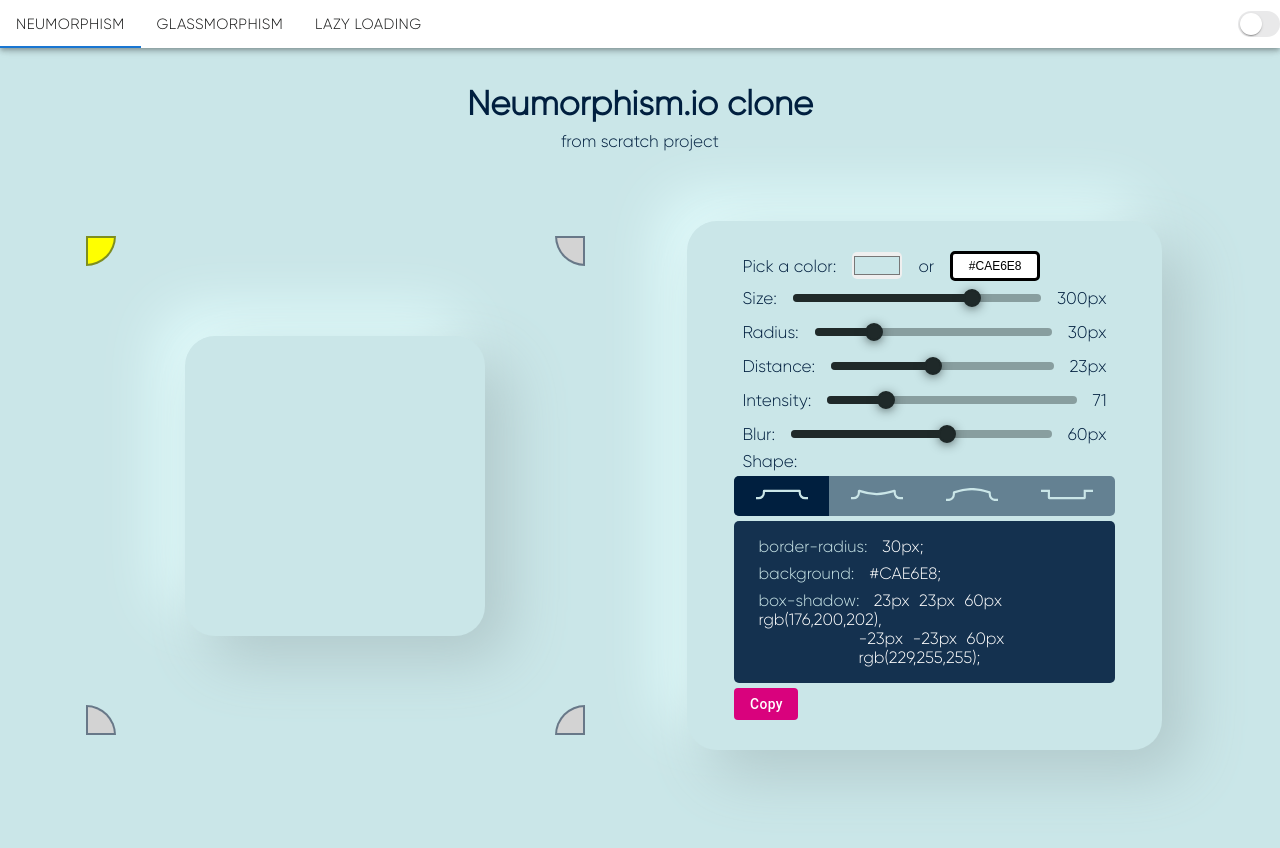
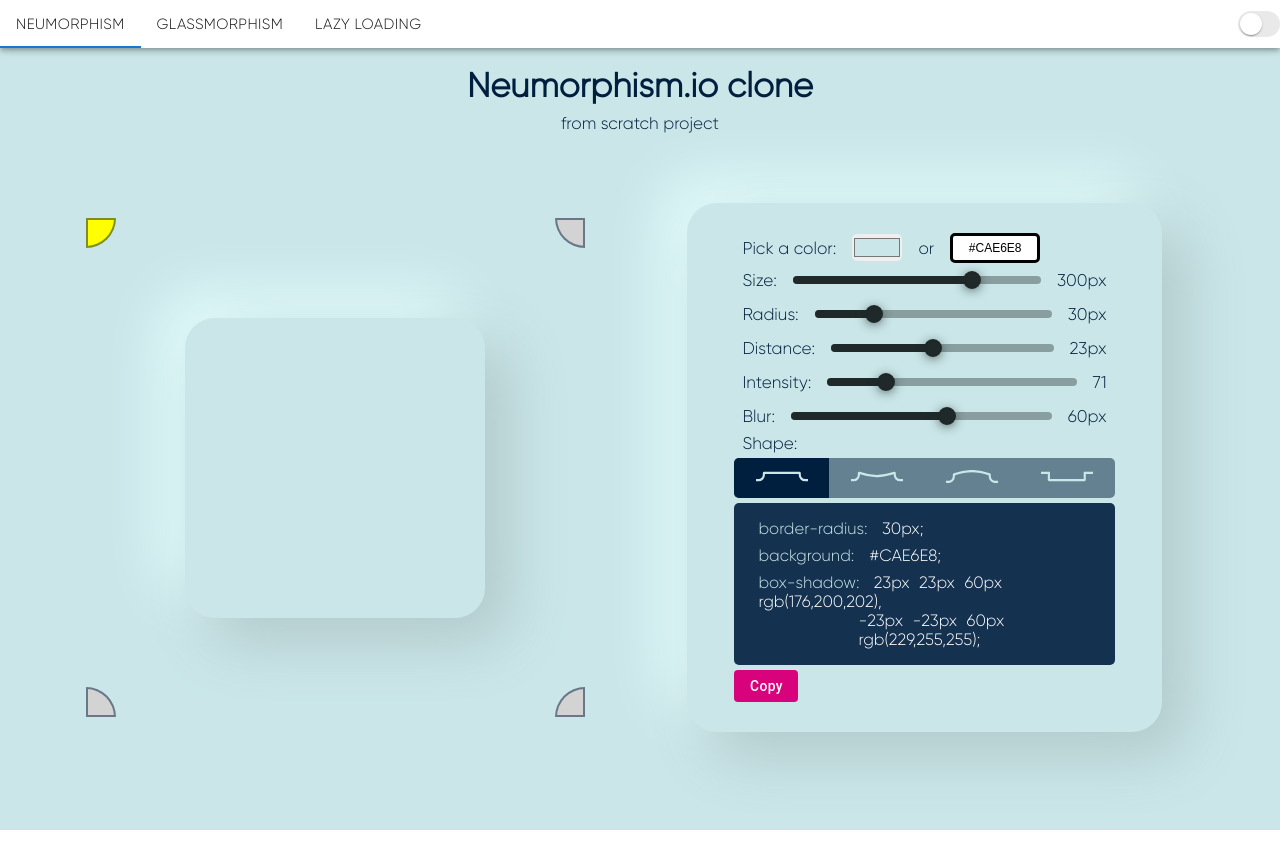
Before and after one commit to Iskz17/iskito, a React (Create React App) app: page / in a window 1280 px wide. Built offline with nearby package versions, Linux system fonts and the light colour scheme.

Commit message:
fix appbar sticky to fixed

```diff
--- a/src/Component/ScrollableTab/ScrollableTab.jsx
+++ b/src/Component/ScrollableTab/ScrollableTab.jsx
@@ -86,7 +86,7 @@
   return (
     <div style={{ fontFamily: "Gilroy" }}>
       <AppBar
-        position="sticky"
+        position="fixed"
         color={"inherit"}
         className={fixed && "fixed-search-header"}
         style={{ backgroundColor: theme[themeld].appBar.backgroundColor }}
--- a/src/Component/Section/Section.jsx
+++ b/src/Component/Section/Section.jsx
@@ -9,6 +9,7 @@
         width: "100%",
         height: "100vh",
         background: "white",
+        paddingTop:"15px"
       }}
       {...rest}
     >
```
